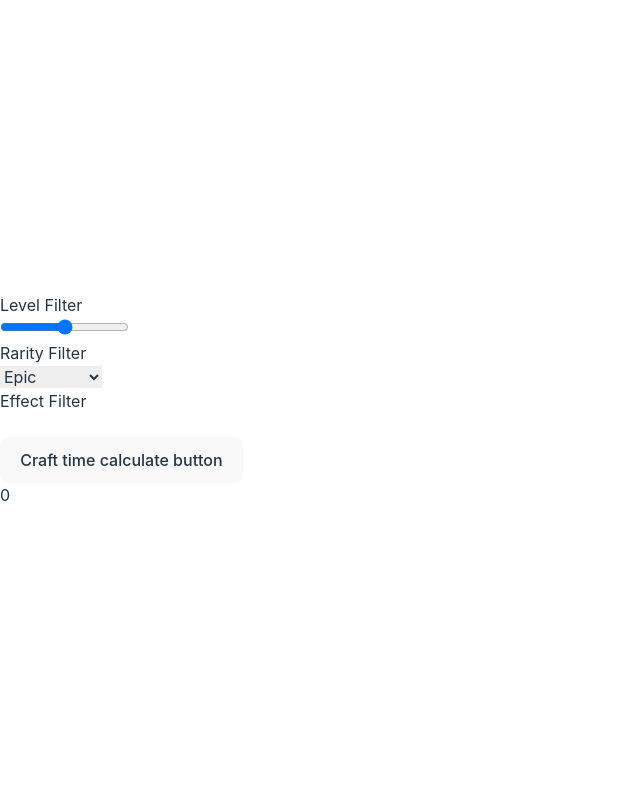
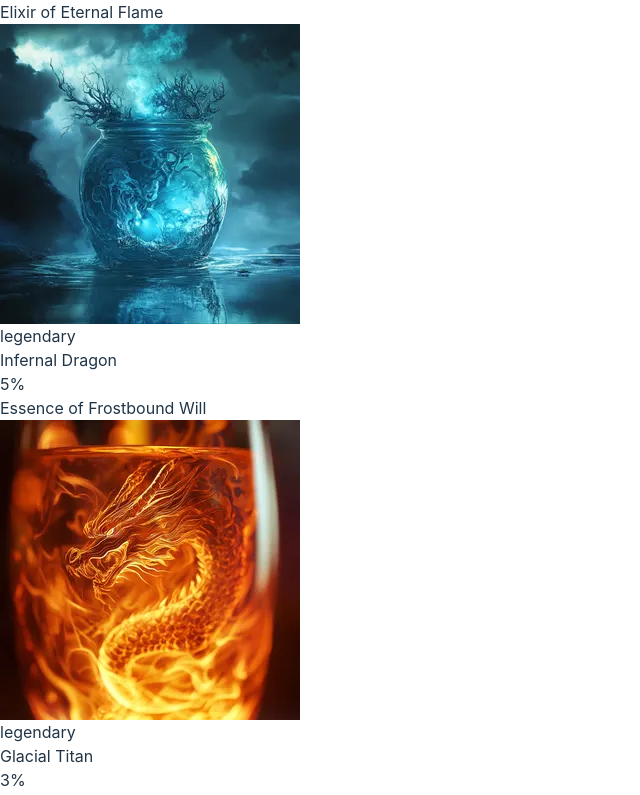
Before and after one commit to ArianFrutoss/arian-frutos-intcli2425, a React (Vite) app: page / in a window 1280 px wide. Shown: the top 795 px of the page, without its empty margins (0-640 px from the left). Built offline with nearby package versions, Linux system fonts and the light colour scheme.

Commit message:
FIX - the filters

```diff
--- a/src/App.tsx
+++ b/src/App.tsx
@@ -11,22 +11,18 @@ import CraftTimeButton from './components/CraftTimeButton';
 function App() {
   const [potionsArray] = useState<Potion[]>(potions);
   const [activePotions, setActivePotions] = useState<Potion[]>(potions);
-  const [sliderValue, setSliderValue] = useState<string>("50");
-  const [rarityValue, setRarityValue] = useState<string>("epic");
+  const [sliderValue, setSliderValue] = useState<string>("0");
+  const [rarityValue, setRarityValue] = useState<string>("");
   const [effectValue, setEffectValue] = useState<string>("");
   const [craftTimeValue, setCraftTimeValue] = useState<number>(0);
 
   useEffect(() => {
-    setActivePotions(filterByLevelRequirement(potionsArray, +sliderValue));
-  }, [sliderValue]);
-
-  useEffect(() => {
-    setActivePotions(getPotionsByRarity(potionsArray, rarityValue));
-  }, [rarityValue]);
-
-  useEffect(() => {
-    setActivePotions(findPotionByEffect(potionsArray, effectValue));
-  }, [effectValue]);
+    let newActivePotions = [...potionsArray];
+    newActivePotions = filterByLevelRequirement(newActivePotions, +sliderValue);
+    rarityValue != "" ? newActivePotions = getPotionsByRarity(newActivePotions, rarityValue) : null;
+    effectValue != "" ? newActivePotions = findPotionByEffect(newActivePotions, effectValue) : null;
+    setActivePotions(newActivePotions);
+  }, [sliderValue, rarityValue, effectValue]);
 
   const calculateCraftTime = () => {
     setCraftTimeValue(calculateCraftingTime(activePotions));
@@ -37,7 +33,7 @@ function App() {
       <div className="w-screen h-screen">
         <PotionList potionsArray={activePotions} />
         <div className="flex justify-around h-[10%]">
-          <LevelFilter setSliderCont={setSliderValue} />
+          <LevelFilter sliderValue ={+sliderValue} setSliderCont={setSliderValue} />
           <RarityFilter setRarityValue={setRarityValue} />
           <EffectFilter setEffectValue={setEffectValue} />
           <CraftTimeButton craftTimeValue={craftTimeValue} calculateCraftTime={calculateCraftTime} />
--- a/src/components/LevelFilter.tsx
+++ b/src/components/LevelFilter.tsx
@@ -1,12 +1,13 @@
 interface Props {
+    sliderValue: number;
     setSliderCont: (value: string) => void;
 }
 
-const LevelFilter: React.FC<Props> = ({ setSliderCont }) => {
+const LevelFilter: React.FC<Props> = ({ sliderValue, setSliderCont }) => {
     return (
         <div>
             <p>Level Filter</p>
-            <input className="bg-gray-200 text-black border border-gray-800 rounded-md p-[10%] appearance-none" type="range" onChange={(e) => setSliderCont(e.target.value)} />
+            <input className="bg-gray-200 text-black border border-gray-800 rounded-md p-[10%] appearance-none" type="range" value={sliderValue} onChange={(e) => setSliderCont(e.target.value)} />
         </div>
     )
 }
--- a/src/components/RarityFilter.tsx
+++ b/src/components/RarityFilter.tsx
@@ -9,6 +9,7 @@ const RarityFilter: React.FC<Props> = ({ setRarityValue }) => {
             <select
                 onChange={(e) => setRarityValue(e.target.value)}
                 className="bg-gray-200 text-black border border-gray-800 rounded-md p-[10%] appearance-none">
+                    <option value="">All</option>
                     <option value="epic">Epic</option>
                     <option value="legendary">Legendary</option>
                     <option value="mythic">Mythic</option>
--- a/src/helpers/potionHelpers.ts
+++ b/src/helpers/potionHelpers.ts
@@ -3,7 +3,7 @@ import { Ingredient } from "../types/Ingredients";
 import { Potion } from "../types/Potion";
 
 export const filterByLevelRequirement = (potions: Potion[], level: number) => {
-    return potions.filter((potion: Potion) => potion.usage.restrictions.levelRequirement <= level);
+    return potions.filter((potion: Potion) => potion.usage.restrictions.levelRequirement > level);
 }
 
 export const getPotionsByRarity = (potions: Potion[], rarity: string) => {
```
